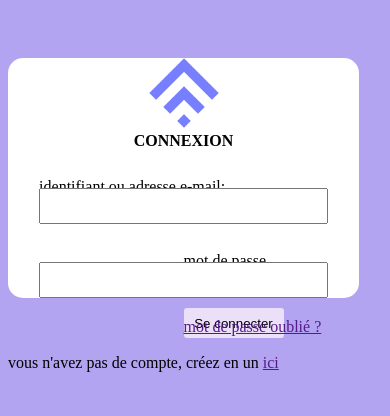
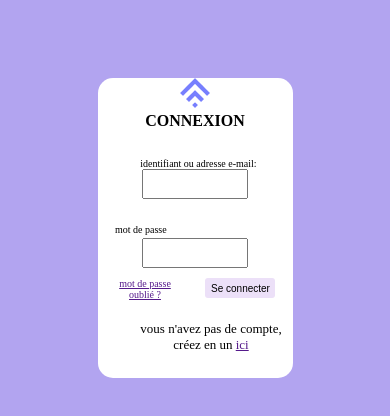
Before and after one commit to nonymous01/connexion, a plain HTML site: page index.html in a window 390 px wide. Drawn offline with Linux system fonts and the light colour scheme.

Commit message:
reponsivité

```diff
--- a/style.css
+++ b/style.css
@@ -149,15 +149,15 @@ input[type="submit"] {
   }
 
   /* Pour les téléphones */
-  @media (max-width: 600px) {
+  @media (max-width: 400px) {
     body {
       background-color: rgb(178, 164, 240);
     }
 
     .connexion {
-      height: auto;
-      width: 90%;
-      margin-top: 50px;
+      height: 350px;
+      width: 95%;
+      margin-top: 70px;
       margin-left: auto;
       margin-right: auto;
     }
@@ -167,39 +167,123 @@ input[type="submit"] {
     }
 
     .image {
-      height: 70px;
+      height: 30px;
     }
 
     input {
-      width: 80%;
+      width: 50%;
+      height: 8%;
       margin-left: auto;
       margin-right: auto;
-      margin-top: 20px;
+      margin-top: 21px;
+
     }
 
     .conn {
-      margin-left: auto;
+      margin-left: -12px;
       margin-right: auto;
       margin-top: 10px;
+      height: 20px;
+      padding-left: -20px;
+      width: 70px;
+      font-size: 10px;
     }
 
     .id {
       margin-top: 10px;
+      margin-left: -2px;
+      font-size: 10px;
     }
 
     .idd {
-      margin-top: 28px;
-      margin-left: 0;
+      margin-top: 25px;
+      margin-left: -50px;
+      font-size: 10px;
+
     }
 
     .oublié {
-      margin-top: 20px;
-      margin-left: 0;
+      margin-top: 10px;
+      margin-left: -70px;
+      width: 60px;
+      font-size: 10px;
     }
 
     .dev {
       margin-top: 40px;
       margin-left: auto;
       margin-right: auto;
+      font-size: 13px;
     }
   }
+
+   /* Pour les téléphones */
+   @media (max-width: 601px) {
+    body {
+      background-color: rgb(178, 164, 240);
+    }
+
+    .connexion {
+      height: 300px;
+      width: 50%;
+      margin-top: 70px;
+      margin-left: auto;
+      margin-right: auto;
+    }
+
+    .pri {
+      justify-content: center;
+      text-align: center;
+      display: flex;
+    }
+
+    .image {
+      height: 30px;
+    }
+
+    input {
+      width: 50%;
+      height: 8%;
+      margin-left: auto;
+      margin-right: auto;
+      margin-top: 21px;
+
+    }
+
+    .conn {
+      margin-left: 10px;
+      margin-right: auto;
+      margin-top: 10px;
+      height: 20px;
+      padding-left: -20px;
+      width: 70px;
+      font-size: 10px;
+    }
+
+    .id {
+      margin-top: 10px;
+      margin-left: -2px;
+      font-size: 10px;
+    }
+
+    .idd {
+      margin-top: 25px;
+      margin-left: -80px;
+      font-size: 10px;
+
+    }
+
+    .oublié {
+      margin-top: 10px;
+      margin-left: -80px;
+      width: 60px;
+      font-size: 10px;
+    }
+
+    .dev {
+      margin-top: 40px;
+      margin-left: 32px;
+      margin-right: auto;
+      font-size: 13px;
+    }
+  }
```
